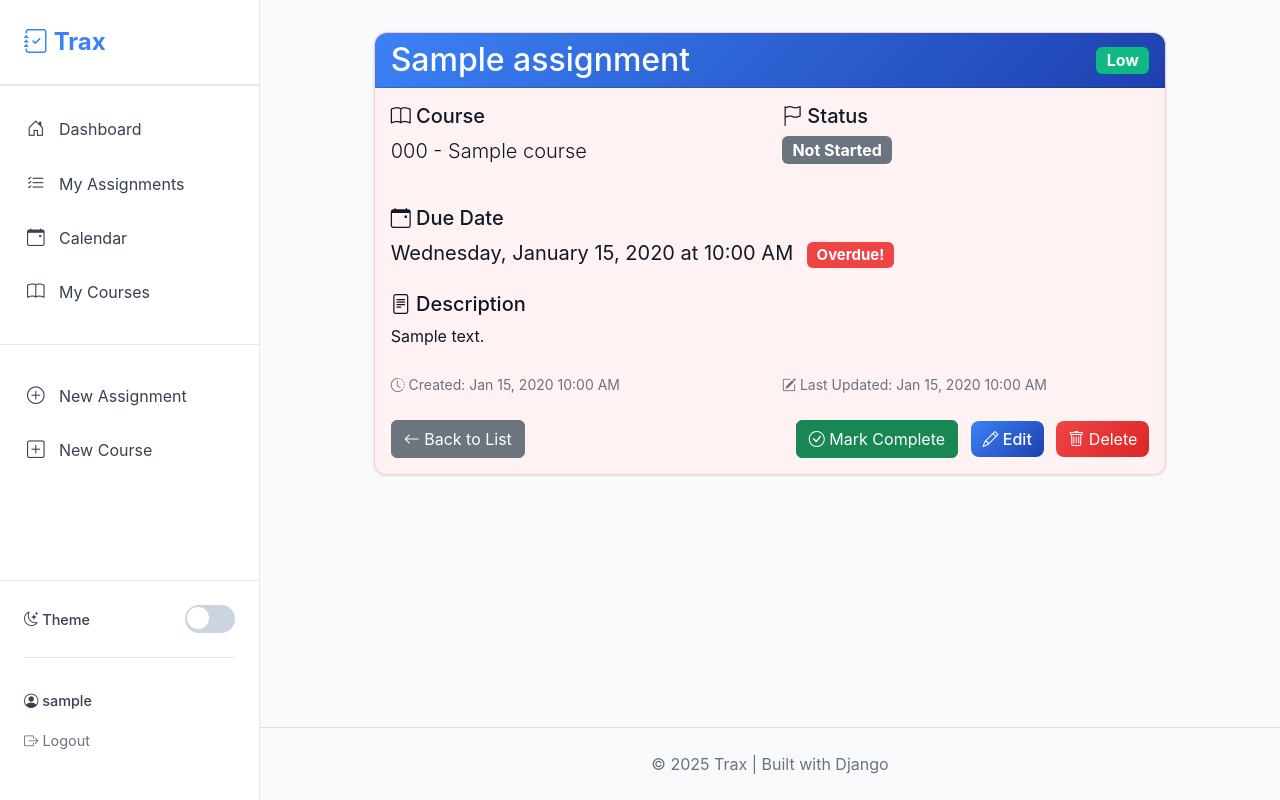
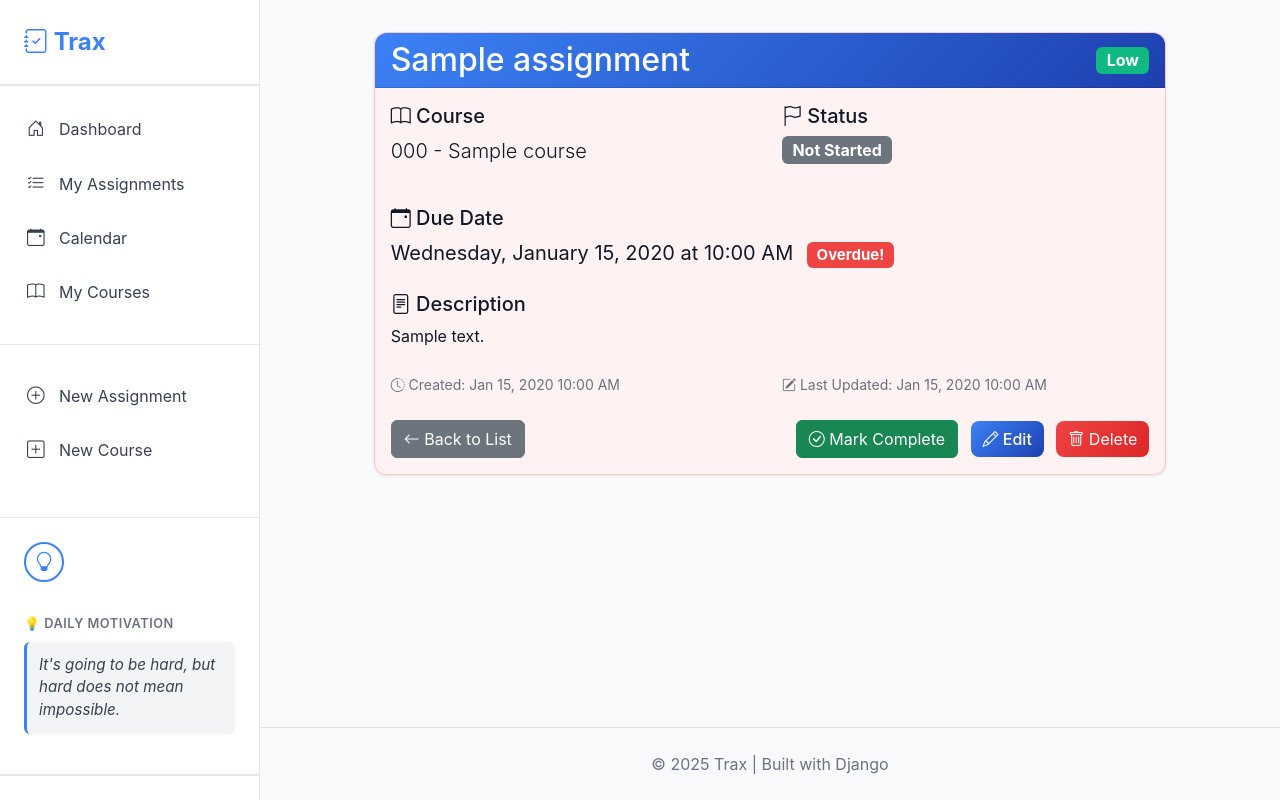
Before and after one commit to tatejones2/AssignmentTracker, a Django app: page /assignments/1/ in a window 1280 px wide. Run offline with Django 5.2, Linux system fonts and the light colour scheme; a user stored in the database is signed in; tables that the repository leaves empty hold one stand-in row (values such as "Sample post").

Commit message:
Add motivational quotes and study tips to sidebar

```diff
--- /dev/null
+++ b/assignments/context_processors.py
@@ -0,0 +1,19 @@
+"""
+Context processors for passing data to all templates.
+"""
+import random
+from .quotes_tips import MOTIVATIONAL_QUOTES, STUDY_TIPS
+
+
+def quotes_and_tips(request):
+    """Add a random quote and tip to the context for all views."""
+    if request.user.is_authenticated:
+        # Get a random quote and tip
+        quote = random.choice(MOTIVATIONAL_QUOTES)
+        tip = random.choice(STUDY_TIPS)
+
+        return {
+            'sidebar_quote': quote,
+            'sidebar_tip': tip,
+        }
+    return {}
--- a/config/settings.py
+++ b/config/settings.py
@@ -66,6 +66,7 @@ TEMPLATES = [
                 'django.template.context_processors.request',
                 'django.contrib.auth.context_processors.auth',
                 'django.contrib.messages.context_processors.messages',
+                'assignments.context_processors.quotes_and_tips',
             ],
         },
     },
--- a/templates/base.html
+++ b/templates/base.html
@@ -480,6 +480,89 @@
             margin-top: 0;
         }
 
+        /* Sidebar Inspiration (Quotes and Tips) */
+        .sidebar-inspiration {
+            padding: 1.5rem;
+            border-top: 1px solid var(--sidebar-border);
+            border-bottom: 1px solid var(--sidebar-border);
+        }
+
+        .inspiration-toggle {
+            text-align: center;
+            margin-bottom: 1rem;
+        }
+
+        .inspiration-btn {
+            background: none;
+            border: 2px solid var(--primary);
+            color: var(--primary);
+            border-radius: 50%;
+            width: 40px;
+            height: 40px;
+            font-size: 1.2rem;
+            cursor: pointer;
+            display: flex;
+            align-items: center;
+            justify-content: center;
+            transition: all 0.3s ease;
+        }
+
+        .inspiration-btn:hover {
+            background-color: var(--primary);
+            color: white;
+            transform: scale(1.1);
+        }
+
+        .inspiration-content {
+            position: relative;
+            min-height: 120px;
+        }
+
+        .inspiration-item {
+            opacity: 0;
+            pointer-events: none;
+            transition: opacity 0.3s ease;
+            position: absolute;
+            top: 0;
+            left: 0;
+            right: 0;
+            padding: 1rem 0;
+        }
+
+        .inspiration-item.active {
+            opacity: 1;
+            pointer-events: auto;
+            position: relative;
+            top: auto;
+            left: auto;
+            right: auto;
+        }
+
+        .inspiration-label {
+            font-size: 0.8rem;
+            font-weight: 600;
+            color: var(--text-secondary);
+            margin-bottom: 0.5rem;
+            text-transform: uppercase;
+            letter-spacing: 0.5px;
+        }
+
+        .inspiration-text {
+            font-size: 0.95rem;
+            line-height: 1.5;
+            color: var(--sidebar-text);
+            margin: 0;
+            font-style: italic;
+            background-color: var(--sidebar-hover);
+            padding: 0.75rem;
+            border-radius: 6px;
+            border-left: 3px solid var(--primary);
+        }
+
+        body.dark-mode .inspiration-text {
+            background-color: rgba(59, 130, 246, 0.1);
+        }
+
         /* Main content with sidebar */
         .main-content {
             margin-left: 260px;
@@ -692,6 +775,31 @@
             </li>
         </ul>
 
+        <!-- Motivational Quotes and Study Tips -->
+        {% if user.is_authenticated %}
+        <div class="sidebar-inspiration mt-4">
+            <div class="inspiration-toggle">
+                <button class="inspiration-btn" id="inspirationToggle" title="Toggle between quote and tip">
+                    <i class="bi bi-lightbulb"></i>
+                </button>
+            </div>
+
+            <div class="inspiration-content" id="inspirationContent">
+                <!-- Quote will show by default -->
+                <div class="inspiration-item active" id="quoteItem">
+                    <div class="inspiration-label">💡 Daily Motivation</div>
+                    <p class="inspiration-text">{{ sidebar_quote }}</p>
+                </div>
+
+                <!-- Tip will show when toggled -->
+                <div class="inspiration-item" id="tipItem">
+                    <div class="inspiration-label">📚 Study Tip</div>
+                    <p class="inspiration-text">{{ sidebar_tip }}</p>
+                </div>
+            </div>
+        </div>
+        {% endif %}
+
         <!-- Theme and Account - Pushed to bottom -->
         <div class="sidebar-footer">
             <div class="sidebar-theme">
@@ -790,6 +898,22 @@
                 }
             });
         }
+
+        // Toggle between quote and study tip
+        const inspirationToggle = document.getElementById('inspirationToggle');
+        const quoteItem = document.getElementById('quoteItem');
+        const tipItem = document.getElementById('tipItem');
+
+        if (inspirationToggle) {
+            inspirationToggle.addEventListener('click', function() {
+                // Toggle active state
+                quoteItem.classList.toggle('active');
+                tipItem.classList.toggle('active');
+
+                // Rotate the icon
+                inspirationToggle.style.transform = inspirationToggle.style.transform === 'rotate(180deg)' ? 'rotate(0deg)' : 'rotate(180deg)';
+            });
+        }
     </script>
 </body>
 </html>
```
Also changed, not shown: assignments/quotes_tips.py (added, +59 -0 lines).
